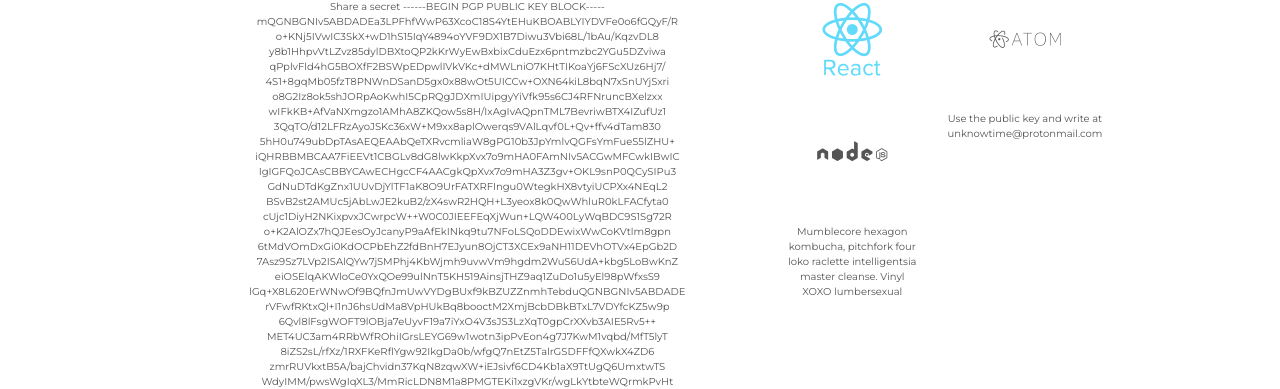
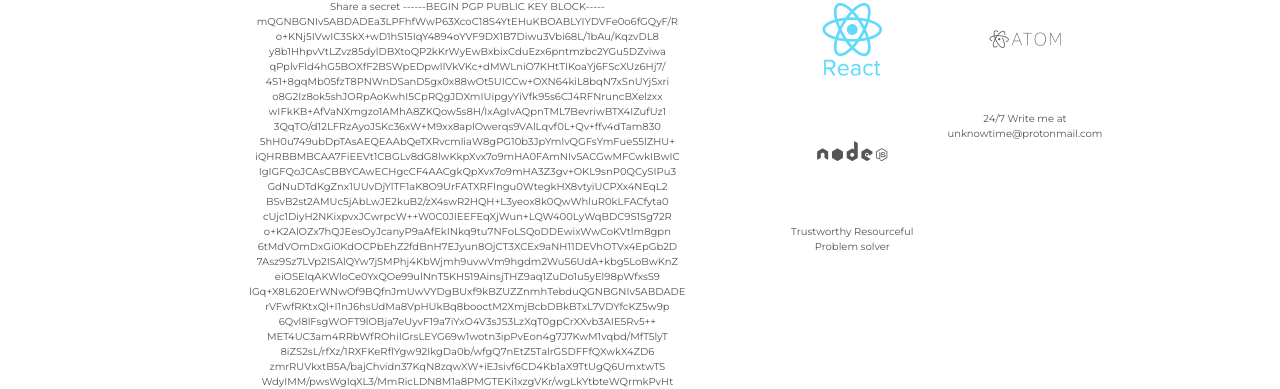
Before and after one commit to knightr1d3r007/knightr1d3r007.github.io, a Jekyll site: the page built from index.html, in a window 1280 px wide. Shown: the part 1459-1848 px from the top of the page. Built offline with Jekyll 4.4.1, drawn with Linux system fonts in a browser that asks for light colours.

Commit message:
Update about.html

```diff
--- a/_includes/about.html
+++ b/_includes/about.html
@@ -58,14 +58,16 @@ OIBwv8sID0auVki6IA==
       <i class="devicon-javascript-plain colored"></i>
       <i class="devicon-react-original-wordmark colored"></i>
       <i class="devicon-nodejs-plain-wordmark"></i>
-      <p>Mumblecore hexagon kombucha, pitchfork four loko raclette intelligentsia master cleanse.
-        Vinyl XOXO lumbersexual</p>
+      <p> Trustworthy
+          Resourceful
+          Problem solver
+      </p>
     </div>
     <div class="tech">
       <h2>Availability</h2>
       <i class="devicon-git-plain"></i>
       <i class="devicon-gulp-plain colored"></i>
       <i class="devicon-atom-original-wordmark"></i>
-      <p> Use the public key and write at unknowtime@protonmail.com </p>
+      <p> 24/7 Write me at unknowtime@protonmail.com </p>
     </div>
 </div>
```
